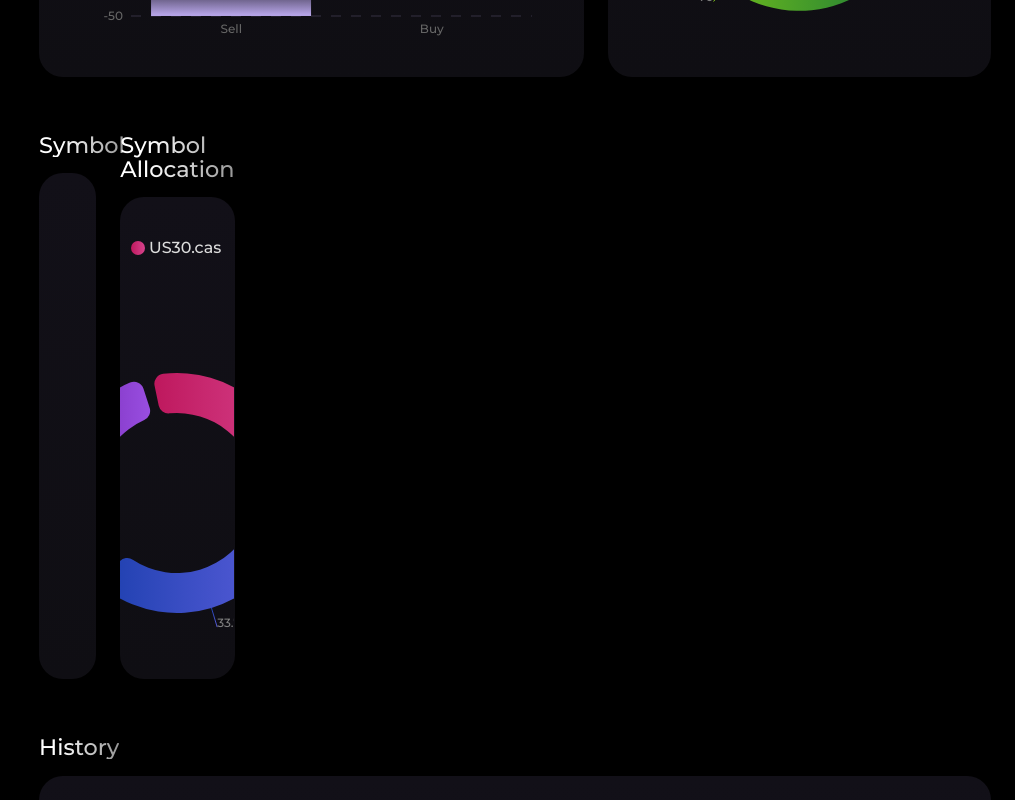
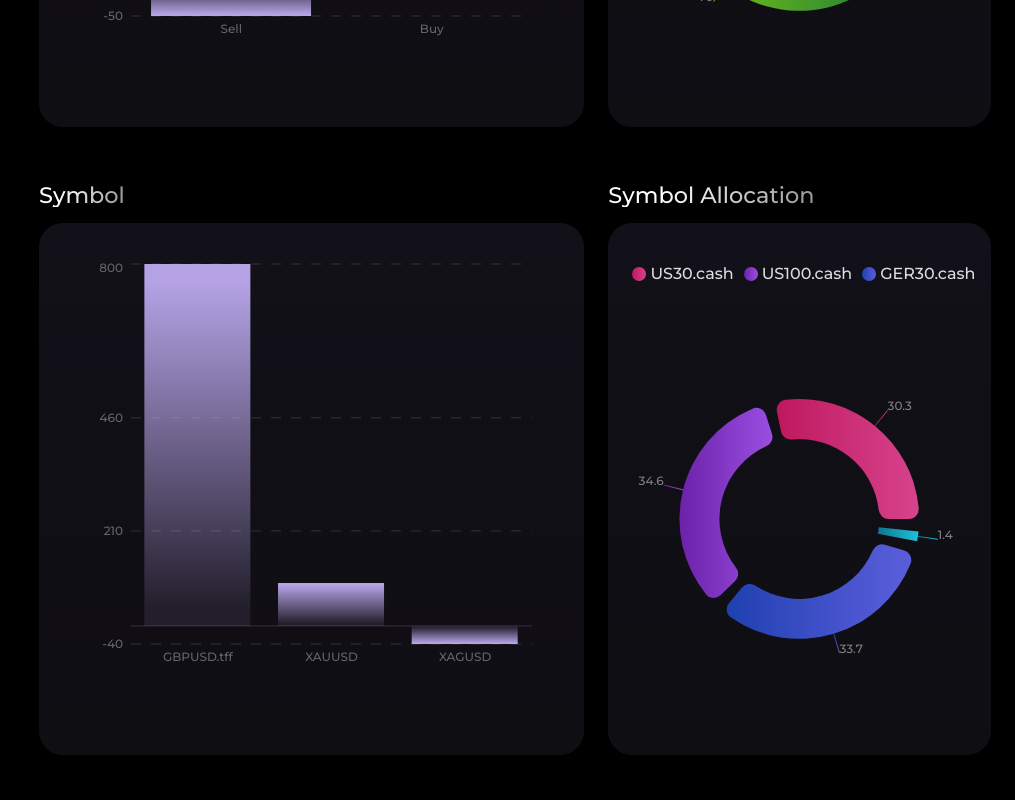
Before and after one commit to AlRiadHridoy/TheFundedHubUpdateCode, a React (Vite) app: page /dashboard in a window 1280 px wide. Shown: the part 2860-3660 px from the top of the page, without its empty margins (265-1280 px from the left). Built offline with nearby package versions, Linux system fonts and the light colour scheme.

Commit message:
chartCanges

```diff
--- a/src/components/dashboard/Charts/PieCharts.jsx
+++ b/src/components/dashboard/Charts/PieCharts.jsx
@@ -74,7 +74,7 @@ function PieCharts({ pieData }) {
 
   return (
     <>
-      <div className={"pieChart max-h-[450px] h-full"}>
+      <div className={"pieChart max-h-[500px] h-full"}>
         <div className={"charts-wrapper"}>
           <ResponsiveContainer width="100%" height="100%">
             <PieChart>
--- a/src/components/dashboard/Charts/chart.css
+++ b/src/components/dashboard/Charts/chart.css
@@ -157,7 +157,7 @@
 .pieChart .recharts-legend-wrapper {
   display: flex;
   justify-content: center;
-  width: 90% !important;
+  width: 100% !important;
   padding-left: 5%;
   padding-right: 5%;
 }
@@ -171,17 +171,14 @@
 .pieChart .recharts-default-legend {
   @apply overflow-x-scroll overflow-y-hidden;
 }
-.pieChart .recharts-surface,
+.pieChart .recharts-surface {
+}
 .pieChart .recharts-responsive-container {
-  height: 500px;
+  height: 100%;
 }
-
-.pieChart .recharts-pie,
-.pieChart .recharts-layer {
-  position: absolute !important;
-  top: -500px !important;
-  margin-top: 500px !important;
-}
+/* .pieChart .recharts-surface {
+  margin-top: -40px;
+}  */
 
 .pieChart ::-webkit-scrollbar {
   height: 10px;
--- a/src/pages/dashboard/DashboardHome.jsx
+++ b/src/pages/dashboard/DashboardHome.jsx
@@ -792,7 +792,7 @@ export default function NewDashboard() {
             {/* Symbol & Symbol Allocation */}
             <div className="symbol mt-8 text-xs">
               <div className="wrap grid md:grid-cols-12 gap-6">
-                <div className="left flex flex-col gap-4">
+                <div className="left flex flex-col gap-4 col-span-7">
                   <div className="wrap">
                     <div className="head text-[1.4rem] leading-6 text-wht-gradient">
                       Symbol
@@ -804,7 +804,7 @@ export default function NewDashboard() {
                 </div>
 
                 {/* Barchart Chart */}
-                <div className="right grid gap-4">
+                <div className="right grid gap-4 col-span-5">
                   <div className="wrap">
                     <div className="head text-[1.4rem] leading-6 text-wht-gradient">
                       Symbol Allocation
```
